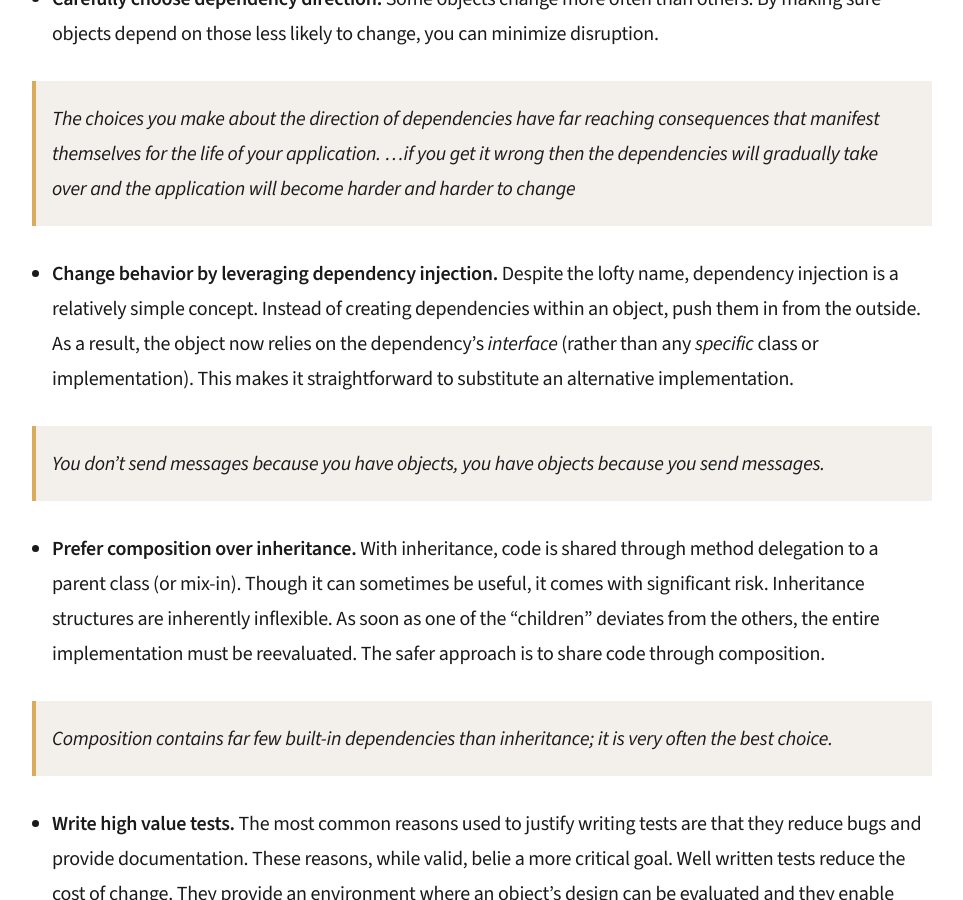
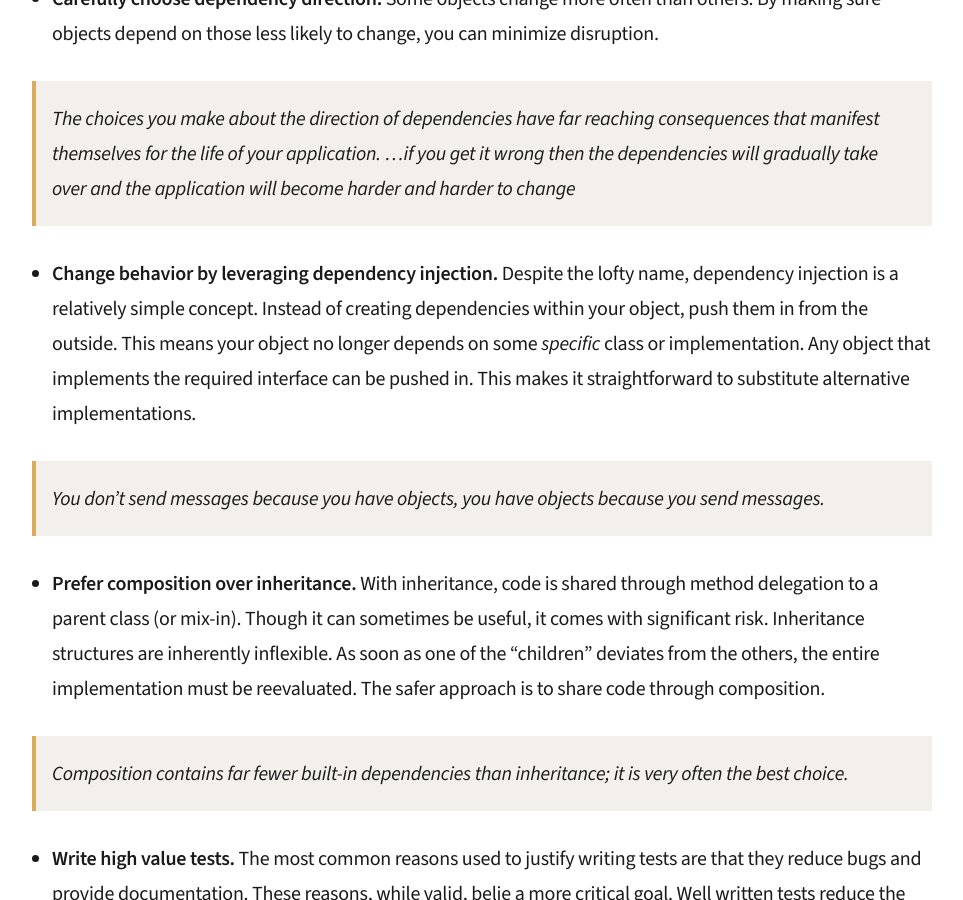
Before and after one commit to nickarora/nickarora.github.io, a Jekyll site: the page built from _app/_posts/2025-01-16-practical-object-oriented-design.md, in a window 1280 px wide and 900 px high, scrolled down 3482 px. Shown: the whole window, without its empty margins (158-1121 px from the left). Built offline with Jekyll 4.4.1, drawn with Linux system fonts in a browser that asks for light colours; some of the changed text lies outside the part shown.

Commit message:
Jan 16 2024 - Practical Object Oriented Design by Sandi Metz correction

```diff
--- a/_app/_posts/2025-01-16-practical-object-oriented-design.md
+++ b/_app/_posts/2025-01-16-practical-object-oriented-design.md
@@ -24,7 +24,7 @@
 
 Developers absolutely hate working on applications like this. But their distaste is not the real problem. The _real_ problem is that the time and cost necessary to change the application have considerably increased. When a business has a hard time responding to changing market conditions, it can fail outright.
 
-This paints a dire picture. Thankfully, Sandi Metz’s book, Practical Object Oriented Design, demonstrates how this bleak future can be avoided. The trick is learning to _design_ code so it remains _easy to change_.
+This paints a dire picture. Thankfully, Sandi Metz’s book, _Practical Object Oriented Design_, demonstrates how this bleak future can be avoided. The trick is learning to _design_ code so it remains _easy to change_.
 
 > The purpose of design is to allow you to do design later, and it's primary goal is to reduce the cost of change.
 
@@ -64,13 +64,13 @@
 
 > The choices you make about the direction of dependencies have far reaching consequences that manifest themselves for the life of your application. ...if you get it wrong then the dependencies will gradually take over and the application will become harder and harder to change
 
-- **Change behavior by leveraging dependency injection.** Despite the lofty name, dependency injection is a relatively simple concept. Instead of creating dependencies within an object, push them in from the outside. As a result, the object now relies on the dependency's _interface_ (rather than any _specific_ class or implementation). This makes it straightforward to substitute an alternative implementation.
+- **Change behavior by leveraging dependency injection.** Despite the lofty name, dependency injection is a relatively simple concept. Instead of creating dependencies within your object, push them in from the outside. This means your object no longer depends on some _specific_ class or implementation. Any object that implements the required interface can be pushed in. This makes it straightforward to substitute alternative implementations.
 
 > You don't send messages because you have objects, you have objects because you send messages.
 
 - **Prefer composition over inheritance.** With inheritance, code is shared through method delegation to a parent class (or mix-in). Though it can sometimes be useful, it comes with significant risk. Inheritance structures are inherently inflexible. As soon as one of the “children” deviates from the others, the entire implementation must be reevaluated. The safer approach is to share code through composition.
 
-> Composition contains far few built-in dependencies than inheritance; it is very often the best choice.
+> Composition contains far fewer built-in dependencies than inheritance; it is very often the best choice.
 
 - **Write high value tests.** The most common reasons used to justify writing tests are that they reduce bugs and provide documentation. These reasons, while valid, belie a more critical goal. Well written tests reduce the cost of change. They provide an environment where an object's design can be evaluated and they enable developers to safely modify an implementation.
 
```
